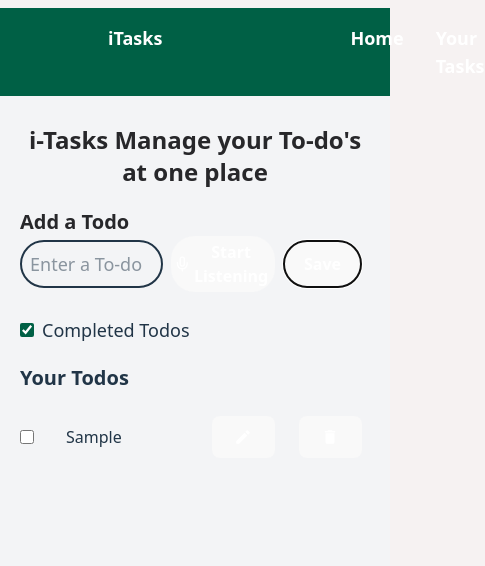
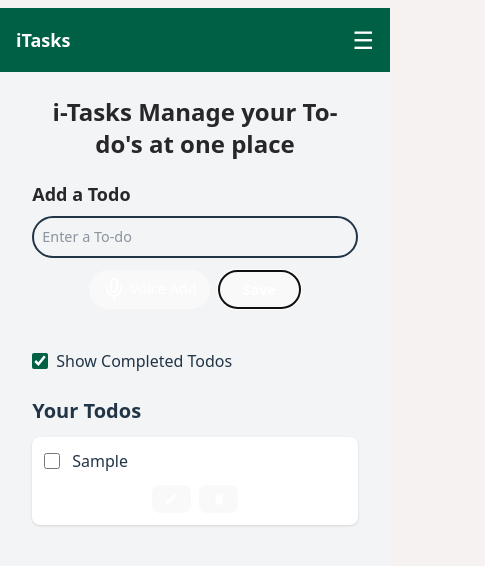
Before and after one commit to Farwa-Haider/todo-app, a React (Vite) app: page / in a window 390 px wide. Both pictures are taken after typing "Sample" into the empty fields and a click on the button "Save". Shown: the top 566 px of the page, 485 px wide, since content can reach past the window. Built offline with nearby package versions, Linux system fonts and the light colour scheme.

Commit message:
Updated code

```diff
--- a/src/App.jsx
+++ b/src/App.jsx
@@ -1,8 +1,6 @@
 import React from 'react'
 import ReactDOM from 'react-dom/client';
 import { useState, useEffect } from 'react'
-// import reactLogo from './assets/react.svg'
-// import viteLogo from '/vite.svg'
 import { MdEdit, MdDelete } from "react-icons/md";
 import './App.css'
 import Navbar from './Components/Navbar';
@@ -10,16 +8,6 @@ import { v4 as uuidv4 } from 'uuid';
 import Mick from './Components/Mick';
 
 function App() {
-  //
-
-  // Not a good practice to keep this seperate component. We should keep it in return
-  // const Todo = ({todo})=>{
-  //   return (<>
-  //     <div className="todo">{todo.title}</div>
-  //     <div className="todo">{todo.desc}</div>
-  //   </>)
-  // }
-
   const [todo, setTodo] = useState("")
   const [error, seterror] = useState("")
   const [showcompleted, setshowcompleted] = useState(true)
@@ -35,15 +23,6 @@ function App() {
   }
   )
 
-  // useEffect(() => {
-  //   // Page load hone pe data load
-  //   let todoString = localStorage.getItem("todos");
-  //   if (todoString) {
-  //     settodos((JSON.parse(todoString)) || []) ;
-  //   }
-  // }, []);
-
-  // Jab todos change hon, update localStorage
   useEffect(() => {
     localStorage.setItem("todos", JSON.stringify(todos));
     console.log("Updated todos:", todos);
@@ -51,11 +30,9 @@ function App() {
 
 
   const handleEdit = (id) => {
-    // finding todo which is going to be edit
     const todoToEdit = todos.find(t => t.id === id);
     setTodo(todoToEdit.todo)
     seteditingId(id)
-    // setEditText(todoToEdit.todo)
   }
 
   const handleDelete = (e, id) => {
@@ -77,11 +54,10 @@ function App() {
   }
 
   const handleSave = () => {
-    if (todo.trim() === "") { // without trim() "  " empty spaces will be counted
+    if (todo.trim() === "") {
       seterror("Todo cannot be empty")
       return;
     }
-    // Clear error if todo is valid
     seterror("")
     if (editingId) {
       const updatedTodos = todos.map(t => t.id === editingId ? { ...t, todo } : t)
@@ -90,8 +66,7 @@ function App() {
     } else {
       settodos([...todos, { id: uuidv4(), todo, isCompleted: false }])
     }
-    setTodo(""); // input clear
-    // console.log(todos)
+    setTodo("");
   }
 
   const handleChange = (e) => {
@@ -116,32 +91,35 @@ function App() {
   }
 
   return (
-    <div className="page bg-gray-100">
-
+    <div className="page bg-gray-100 min-h-screen">
       <Navbar />
 
-      <div className="container rounded-2xl p-5 min-h-[calc(100vh-5.5rem)] w-full sm:w-11/12 md:w-9/12 lg:w-2/3 mx-auto">
-        <h1 className='text-zinc-800 font-bold text-center text-2xl'>i-Tasks Manage your To-do's at one place</h1>
+      <div className="container rounded-2xl p-4 sm:p-6 md:p-8 min-h-[calc(100vh-5.5rem)] w-11/12 sm:w-10/12 md:w-9/12 lg:w-2/3 mx-auto">
+        <h1 className='text-zinc-800 font-bold text-center text-2xl sm:text-3xl'>i-Tasks Manage your To-do's at one place</h1>
         <div className="addTodo my-5">
-          <h1 className='sub text-zinc-800 text-xl font-semibold'>Add a Todo</h1>
-          <div className="flex">
-            <input onChange={handleChange} value={todo} type="text" className="border-2 w-full rounded-full p-2 px-2 text-lg mt-1 mb-1" placeholder='Enter a To-do' />
-            {/* <Mick /> */}
-            <Mick onAddTodo={(newTodo) => settodos((prev) => [...prev, newTodo])} />
-            <button onClick={handleSave} className="text-white cursor-pointer text-md mx-2 bg-emerald-800 hover:bg-emerald-700 rounded-3xl my-1 px-5 font-bold border-2 border-black" >Save</button>
-          </div>
-          <div className="min-h-[20px] mt-1">
-            {error && <p className="text-red-600 text-sm">{error}</p>}
+          <h1 className='sub text-zinc-800 text-lg sm:text-xl font-semibold mb-2'>Add a Todo</h1>
+
+          <div className="flex flex-col sm:flex-row gap-3">
+            <input onChange={handleChange} value={todo} type="text" className="border-2 w-full rounded-full p-2 text-base sm:text-lg" placeholder='Enter a To-do' />
+
+            <div className="flex gap-2 justify-center sm:justify-start">
+              <Mick onAddTodo={(newTodo) => settodos((prev) => [...prev, newTodo])} />
+              <button onClick={handleSave} className="text-white cursor-pointer bg-emerald-800 hover:bg-emerald-700 rounded-3xl px-6 py-2 font-bold border-2 border-black" >Save</button>
+            </div>
           </div>
 
-          <div className='flex items-center gap-2 text-lg '>
-            <input className='accent-emerald-800 w-3.5 h-3.5' onChange={ToggleCompleted} type="checkbox" checked={showcompleted} /> Completed Todos
+          {error && <p className="text-red-600 text-sm mt-1">{error}</p>}
+          <div className="min-h-[20px] mt-1">
           </div>
-          <h2 className="text-xl font-semibold mt-5">Your Todos</h2>
 
-          <div className="todos">
+          <div className='flex items-center gap-2 mt-4 text-base sm:text-lg'>
+            <input className='accent-emerald-800 w-4 h-4' onChange={ToggleCompleted} type="checkbox" checked={showcompleted} />{" "} Show Completed Todos
+          </div>
+          <h2 className="text-xl font-semibold mt-6">Your Todos</h2>
+
+          <div className="todos mt-3">
             {todos.length === 0 && (
-              <div className="text-lg m-5">No todos to display</div>
+              <div className="text-lg text-center m-5">No todos to display</div>
             )}
 
             {todos
@@ -149,83 +127,55 @@ function App() {
               .map((item) => (
                 <div
                   key={item.id}
-                  className="todo flex justify-between items-start my-3 w-full max-w-2xl flex-wrap"
+                  className="todo flex flex-col sm:flex-row justify-between items-center bg-white shadow-sm p-3 rounded-lg my-2"
                 >
 
-                  <div className='flex flex-wrap justify-between gap-5 max-w-2xl w-full my-3 items-center'>
+                  <div className='flex flex-1 gap-3 w-full sm:w-auto items-center'>
 
-                    <div className="items-center flex gap-3 flex-1">
                       <input
                         name={item.id}
                         onChange={handleCheckbox}
                         type="checkbox"
                         checked={item.isCompleted}
-                        className="accent-emerald-800 w-3.5 h-3.5 flex-shrink-0"
+                        className="accent-emerald-800 w-4 h-4 flex-shrink-0"
                       />
 
                       <div
-                        className={`flex-1 p-2 px-2 break-normal whitespace-normal min-w-0 ml-3 ${item.isCompleted ? "line-through" : ""
-                          }`}
+                        className={`flex-1 break-words text-base sm:text-lg ${
+                    item.isCompleted ? "line-through text-gray-500" : ""
+                  }`}
                       >
                         {item.todo}
-                      </div>
+                    </div>
                     </div>
 
-                     <div className='buttons gap-2 flex-shrink-0 flex h-full'>
-                       {/* ml-auto h-full justify-between */}
+
+                    <div className='buttons gap-2 flex mt-3 sm:mt-0'>
                       <button
                         onClick={() => handleEdit(item.id)}
-                        className="todo-btn text-lg px-1 py-2 rounded-lg mx-2 text-white cursor-pointer bg-emerald-800 hover:bg-emerald-700 font-bold"><MdEdit /></button>
+                        className="text-lg px-2 py-2 rounded-lg text-white bg-emerald-800 hover:bg-emerald-700"><MdEdit /></button>
                       <button
                         onClick={(e) => handleDelete(e, item.id)}
-                        className="todo-btn text-lg px-1 py-2 rounded-lg mx-2 text-white cursor-pointer bg-emerald-800 hover:bg-emerald-700 font-bold"
+                        className="text-lg px-2 py-2 rounded-lg text-white bg-emerald-800 hover:bg-emerald-700"
                       ><MdDelete /></button>
                     </div>
                   </div>
-                </div>
               ))}
           </div>
         </div>
       </div>
 
       {showConfirm && (
-        <div style={{
-          position: 'fixed',
-          top: 0, left: 0,
-          width: '100vw', height: '100vh',
-          backgroundColor: 'rgba(0,0,0,0.5)',
-          display: 'flex',
-          justifyContent: 'center',
-          alignItems: 'center',
-          zIndex: 1000
-        }}>
-          <div style={{
-            backgroundColor: '#fff',
-            padding: '30px',
-            borderRadius: '10px',
-            textAlign: 'center',
-            boxShadow: '0 0 10px rgba(0,0,0,0.3)',
-            minWidth: '300px'
-          }}>
-            <p style={{ fontSize: '18px', fontWeight: 'bold' }}>Are you sure you want to delete this task?</p>
-            <div style={{ marginTop: '20px' }}>
-              <button onClick={confirmDelete} style={{
-                padding: '10px 20px',
-                backgroundColor: 'rgb(6,78,59)',
-                color: 'white',
-                border: 'none',
-                borderRadius: '5px',
-                cursor: 'pointer',
-                marginRight: '10px'
-              }}>Yes</button>
-              <button onClick={cancelDelete} style={{
-                padding: '10px 20px',
-                backgroundColor: 'rgb(6,78,59)',
-                color: 'white',
-                border: 'none',
-                borderRadius: '5px',
-                cursor: 'pointer'
-              }}>No</button>
+        <div className='fixed inset-0 bg-black bg-opacity-50 flex justify-center items-center z-50'>
+
+          <div className='bg-white p-6 rounded-xl shadow-lg text-center max-w-xs w-11/12'>
+
+            <p className='font-semibold text-lg mb-4'>Are you sure you want to delete this task?</p>
+
+            <div className='flex justify-center gap-4'>
+              <button onClick={confirmDelete} className='px-4 py-2 bg-emerald-800 text-white rounded-lg hover:bg-emerald-700'>Yes</button>
+
+              <button onClick={cancelDelete} className='px-4 py-2 bg-gray-300 text-black rounded-lg hover:bg-gray-400'>No</button>
             </div>
           </div>
         </div>
@@ -233,75 +183,4 @@ function App() {
     </div>
   )
 }
-
-
-
-
-
-
-
-// function App(){
-//   function Car(props) {
-//     return <li>I am a {props.brand}</li>;
-//   }
-
-//   function Garage() {
-//     const cars = ['Ford', 'BMW', 'Audi'];
-//     return (
-//     <>
-//       <h1>Who lives in my garage?</h1>
-//       <ul>
-//         {cars.map((car) => <Car brand={car} />)}
-//       </ul>
-//     </>
-
-//   );
-//   }
-//   const root = ReactDOM.createRoot(document.getElementById('root'));
-//   root.render(<Garage />);
-
-// }
-
-
-
-
-
-
-
-
-// function App() {
-//   const [count, setCount] = useState(0)
-//   const [showbtn, setshowbtn] = useState(true)
-//   return (
-//     <>
-//       <div>
-//         <a href="https://vite.dev" target="_blank">
-//           <img src={viteLogo} className="logo" alt="Vite logo" />
-//         </a>
-//         <a href="https://react.dev" target="_blank">
-//           <img src={reactLogo} className="logo react" alt="React logo" />
-//         </a>
-//       </div>
-//       <h1>Vite + React</h1>
-//       {showbtn ? <button>Showbtn is true</button> : "Showbtn is false"}
-//       {/* OR */}
-//       {/* {showbtn && <button>Showbtn is true</button>} */}
-//       <div className="card">
-//         <button onClick={() => setshowbtn(!(showbtn))}>
-//           Toggle showbtn
-//         </button>
-//       </div>
-//       <div>
-//         <button onClick={() => setCount(count + 1)}>Count is {count}</button>
-//       </div>
-//       <p>
-//         Edit <code>src/App.jsx</code> and save to test HMR
-//       </p>
-//       <p className="read-the-docs">
-//         Click on the Vite and React logos to learn more
-//       </p>
-//   </>
-//   )
-// }
-
 export default App
--- a/src/Components/Mick.jsx
+++ b/src/Components/Mick.jsx
@@ -5,7 +5,6 @@ function Mic({ onAddTodo }) {
   const [isListening, setIsListening] = useState(false);
   const recognitionRef = useRef(null);
 
-  // ================== Voice Assistant Setup ==================
   useEffect(() => {
     const SpeechRecognition =
       window.SpeechRecognition || window.webkitSpeechRecognition;
@@ -19,7 +18,6 @@ function Mic({ onAddTodo }) {
       recognition.onresult = (event) => {
         const transcript = event.results[0][0].transcript.trim();
         if (transcript) {
-          // ✅ Voice se naya todo add karega
           const newTodo = {
             id: Date.now(),
             todo: transcript,
@@ -44,7 +42,6 @@ function Mic({ onAddTodo }) {
     }
   }, [onAddTodo]);
 
-  // ================== Voice Assistant Control ==================
   const handleListen = () => {
     if (!recognitionRef.current) return;
     if (isListening) {
@@ -56,16 +53,15 @@ function Mic({ onAddTodo }) {
     }
   };
 
-  // ================== UI ==================
   return (
     <button
       onClick={handleListen}
-      className="p-0.5 flex text-md items-center ml-2 font-bold bg-emerald-800 text-white rounded-3xl hover:bg-emerald-700 transition"
+      className="flex items-center justify-center gap-1 text-sm sm:text-md bg-emerald-800 hover:bg-emerald-700 text-white px-3 py-1.5 rounded-3xl transition"
     >
       {isListening ? <MicOff /> : <MicIcon />}
-      {isListening ? "Stop Listening" : "Start Listening"}
+      {isListening ? "Stop" : "Voice Add"}
     </button>
-  );
+  )
 }
 
 export default Mic;
--- a/src/Components/Navbar.jsx
+++ b/src/Components/Navbar.jsx
@@ -2,14 +2,18 @@ import React from 'react'
 
 const Navbar = () => {
   return (
-    <nav className = 'py-4 flex justify-between bg-emerald-800 text-white my-2'>
-        <div className='logo'>
-            <span className='font-bold text-lg mx-7 px-20'>iTasks</span>
-        </div>
-        <ul className = 'flex gap-8 mx-20'>
-            <li className='font-semibold text-lg cursor-pointer hover:font-bold transition-all duration-50'>Home</li>
-            <li className='font-semibold text-lg cursor-pointer hover:font-bold transition-all duration-50'>Your Tasks</li>
-        </ul>
+    <nav className='py-4 px-4 md:px-10 flex flex-wrap justify-between items-center bg-emerald-800 text-white my-2'>
+      <div className='logo'>
+        <span className='font-bold text-lg'>iTasks</span>
+      </div>
+      <ul className='hidden md:flex gap-8'>
+        <li className='font-semibold text-lg cursor-pointer hover:font-bold'>Home</li>
+        <li className='font-semibold text-lg cursor-pointer hover:font-bold'>Your Tasks</li>
+      </ul>
+
+      <div className='md:hidden text-2xl cursor-pointer'>
+        ☰
+      </div>
     </nav>
   )
 }
--- a/src/index.css
+++ b/src/index.css
@@ -28,7 +28,6 @@ body {
 }
 
 button {
-  /* all: unset; */
   border: 1px solid transparent;
   font-family: inherit;
   cursor: pointer;
@@ -51,3 +50,12 @@ button:focus-visible {
     background-color: #f9f9f9;
   }
 }
+
+@media (max-width: 640px) {
+  input, button {
+    font-size: 0.9rem;
+  }
+  .buttons button {
+    padding: 0.4em 0.8em;
+  }
+}
```
